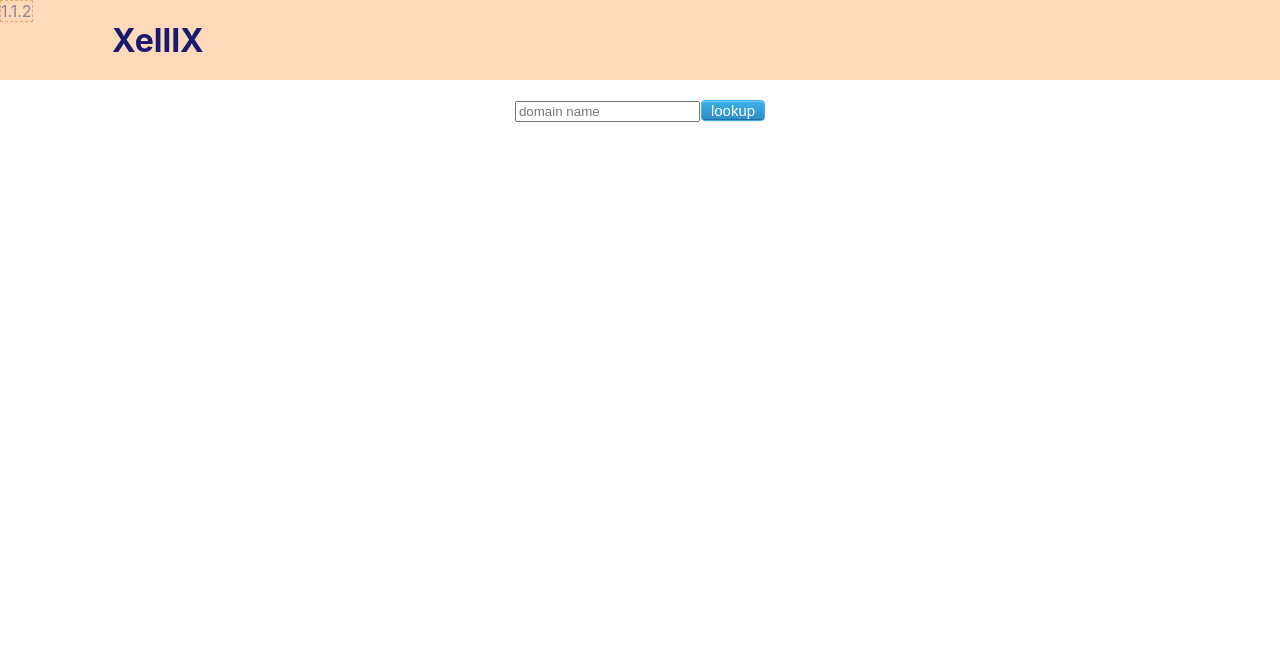
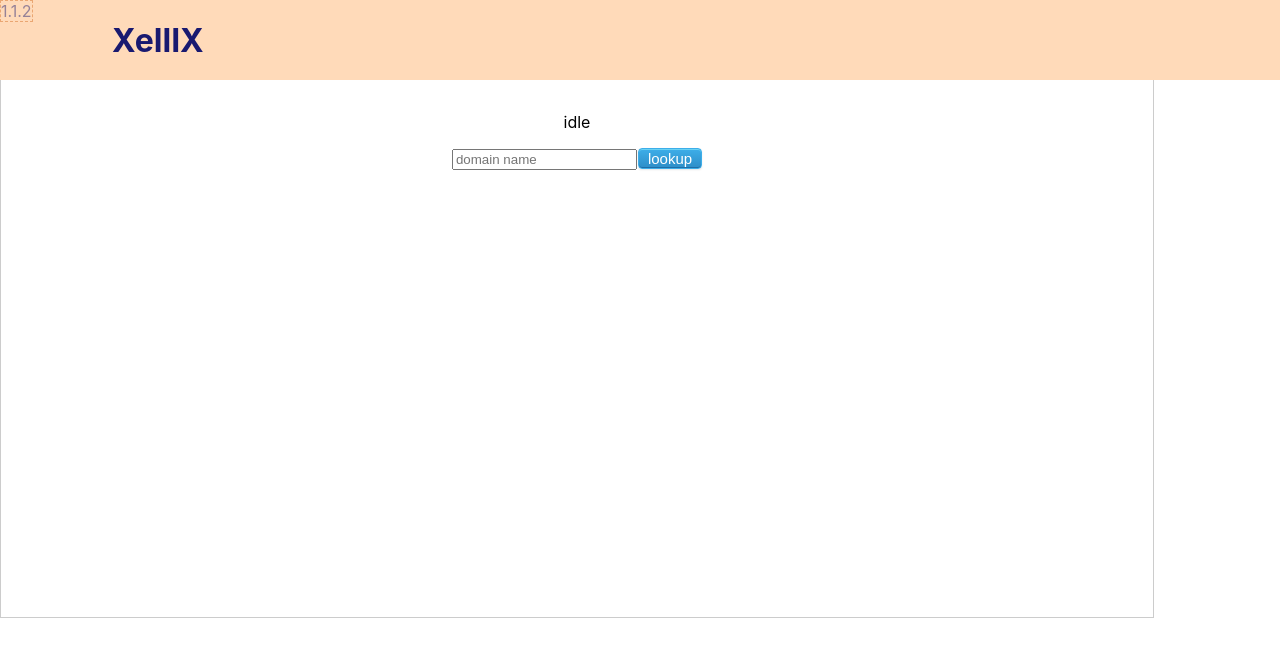
Before and after one commit to adanglingpointer/XellIX-ORIGINAL, a React (Create React App) app in the folder xellix-web/: page / in a window 1280 px wide. Shown: the top 656 px of the page. Built offline with nearby package versions, Linux system fonts and the light colour scheme.

Commit message:
move from app to root

```diff
--- a/xellix-web/src/App.js
+++ b/xellix-web/src/App.js
@@ -13,68 +13,12 @@ const router = createBrowserRouter([
     path: "/",
     element: <RootLayout />,
     // errorElement: <ErrorPage />,
-    children: [{ index: true, element: <Xello /> }],
+    children: [{ index: true, element: null }],
   },
 ]);
 
 function App() {
-  const [activeTab, setActiveTab] = useState(<Xello />);
-  const [xelloTab, setXelloTab] = useState(classes.activetablink);
-  const [xelveTab, setXelveTab] = useState(classes.tablinks);
-
-  const changeTab = (parameter, event) => {
-    if (!parameter) {
-      return <Xello />;
-    }
-    setActiveTab((prev) => {
-      return parameter;
-    });
-  };
-
-  var xellexPlaceholder; // = <Xellex />;
-  var xelvePlaceholder = <Xelve />;
-
   return <RouterProvider router={router} />;
-
-  // return (
-  //   <>
-  //     <Header />
-  //     <div className={classes.version}>1.1.2</div>
-  //     <div className={classes.tabcontainer}>
-  //       <div className={classes.tab}>
-  //         <button
-  //           className={xelloTab}
-  //           onClick={() => {
-  //             changeTab(<Xello />);
-  //             setXelloTab(classes.activetablink);
-  //             setXelveTab(classes.tablinks);
-  //           }}
-  //         >
-  //           Lookup
-  //         </button>
-  //         <button
-  //           className={classes.inactivetablinks}
-  //           onClick={() => {
-  //             changeTab(xellexPlaceholder);
-  //           }}
-  //         >
-  //           Fix
-  //         </button>
-  //         <button
-  //           className={xelveTab}
-  //           onClick={() => {
-  //             changeTab(xelvePlaceholder);
-  //             setXelloTab(classes.tablinks);
-  //             setXelveTab(classes.activetablink);
-  //           }}
-  //         >
-  //           Install
-  //         </button>
-  //       </div>
-  //       {activeTab}
-  //     </div>
-  //   </>
-  // );
 }
 
 export default App;
--- a/xellix-web/src/core/Header.js
+++ b/xellix-web/src/core/Header.js
@@ -1,5 +1,7 @@
-import React, { useState } from "react";
+import { React, useState } from "react";
 import classes from "../css/Header.module.css";
+import Xello from "./Xello";
+import Xelve from "./Xelve";
 
 const Header = (props) => {
   return (
--- a/xellix-web/src/core/Root.js
+++ b/xellix-web/src/core/Root.js
@@ -1,11 +1,65 @@
 import { Outlet } from "react-router-dom";
 import Header from "./Header";
-import classes from "../css/Query.module.css";
+// import classes from "../css/Query.module.css";
+
+import { React, useState } from "react";
+import classes from "../css/Header.module.css";
+import Xello from "./Xello";
+import Xelve from "./Xelve";
 
 function RootLayout() {
+  const [activeTab, setActiveTab] = useState(<Xello />);
+  const [xelloTab, setXelloTab] = useState(classes.activetablink);
+  const [xelveTab, setXelveTab] = useState(classes.tablinks);
+
+  const changeTab = (parameter, event) => {
+    if (!parameter) {
+      return <Xello />;
+    }
+    setActiveTab((prev) => {
+      return parameter;
+    });
+  };
+
+  var xellexPlaceholder; // = <Xellex />;
+  var xelvePlaceholder = <Xelve />;
+
   return (
     <>
       <Header />
+      <div className={classes.tabcontainer}>
+        <div className={classes.tab}>
+          <button
+            className={xelloTab}
+            onClick={() => {
+              changeTab(<Xello />);
+              setXelloTab(classes.activetablink);
+              setXelveTab(classes.tablinks);
+            }}
+          >
+            Lookup
+          </button>
+          <button
+            className={classes.inactivetablinks}
+            onClick={() => {
+              changeTab(xellexPlaceholder);
+            }}
+          >
+            Fix
+          </button>
+          <button
+            className={xelveTab}
+            onClick={() => {
+              changeTab(xelvePlaceholder);
+              setXelloTab(classes.tablinks);
+              setXelveTab(classes.activetablink);
+            }}
+          >
+            Install
+          </button>
+        </div>
+        {activeTab}
+      </div>
       <Outlet />
     </>
   );
--- a/xellix-web/src/css/Header.module.css
+++ b/xellix-web/src/css/Header.module.css
@@ -96,8 +96,8 @@ a {
 .tabcontainer {
   width: 90%;
   border: 1px solid #ccc;
-  margin-top: 6rem;
-  margin-left: auto;
+  /* margin-top: 6rem; */
+  /* margin-left: auto; */
   margin-right: auto;
   padding-bottom: 6rem;
   left: 50%;
```
